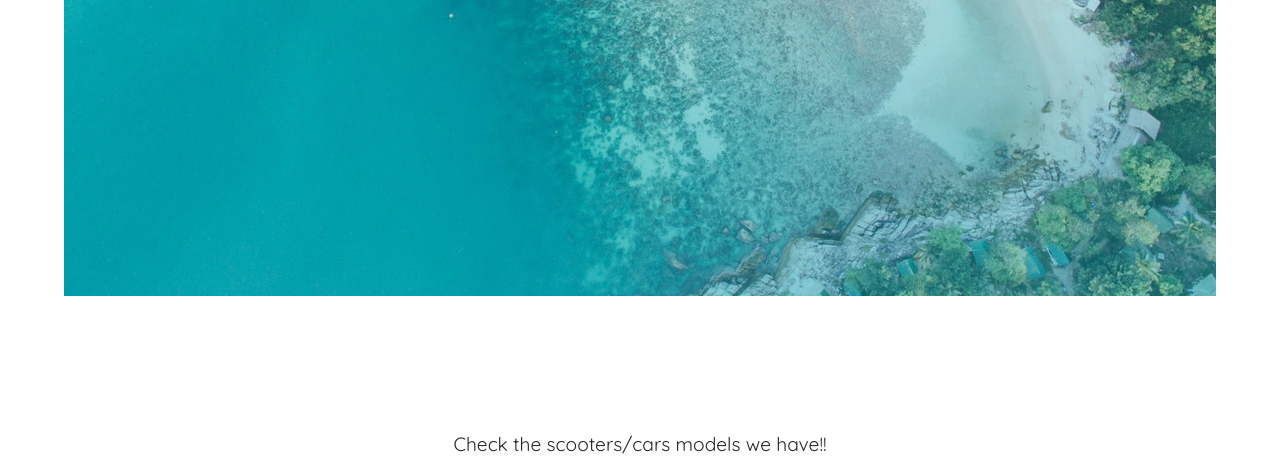
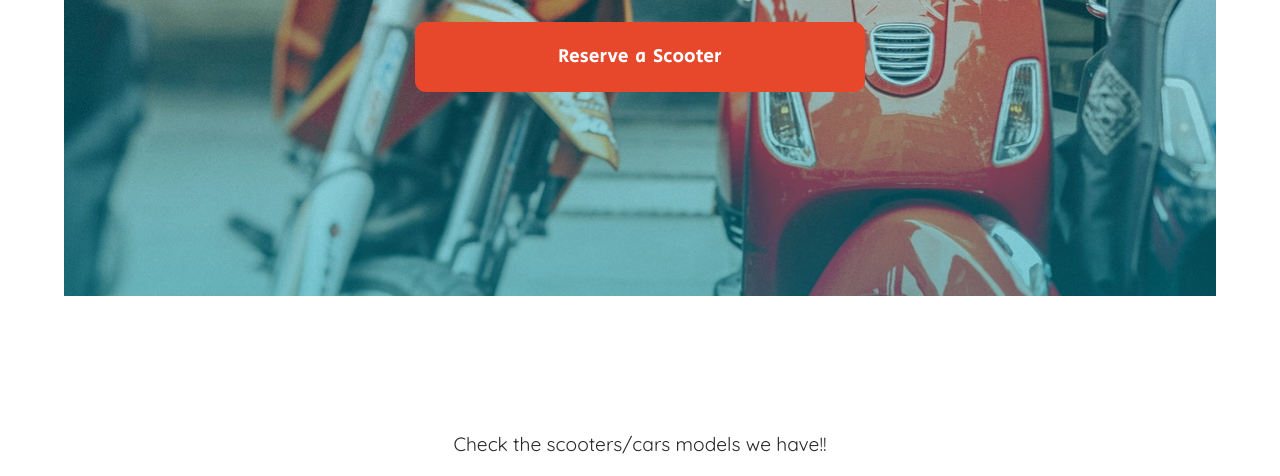
Before and after one commit to samdevbeltran/samscoot.github.io, a plain HTML site: page tours.html in a window 1280 px wide. Shown: the part 452-928 px from the top of the page. Drawn offline with nearby package versions, Linux system fonts and the light colour scheme.

Commit message:
finish project 4

```diff
--- a/js/scooter-inf.js
+++ b/js/scooter-inf.js
@@ -30,7 +30,9 @@ function getVehicleHtml(obj){
                         '</tr>'+
                     '</tbody>'+
                 '</table>'+
-                '<button>Reserve</button>'+
+                '<form action="reservation.html">'+
+                    '<button>Reserve</button>'+
+                '</form>'
             '</div>'+
         '</div>';
 }
--- a/tours.html
+++ b/tours.html
@@ -39,12 +39,16 @@
         </div>
         <main>
             <section class="hero-img-section">
-                <div class="hero-image h-image-4-url">
+                <div class="hero-image h-image-2-url">
                     <h1>Scoots</h1>
                     <h2>Tours</h2>
+                    <form action="reservation.html">
+                        <button class="button-m">Reserve a Scooter</button>
+                    </form>
                 </div>
                 <button class="button-s">Reserve a Scooter</button>
             </section>
+
             <section class="rental-summary scoot-types-section">
                 <div>
                     <p>Check the scooters/cars models we have!!</p>
```
Also changed, not shown: contact.html (+3 -1 lines), index.html (+5 -2 lines), rentals.html (+3 -1 lines).
